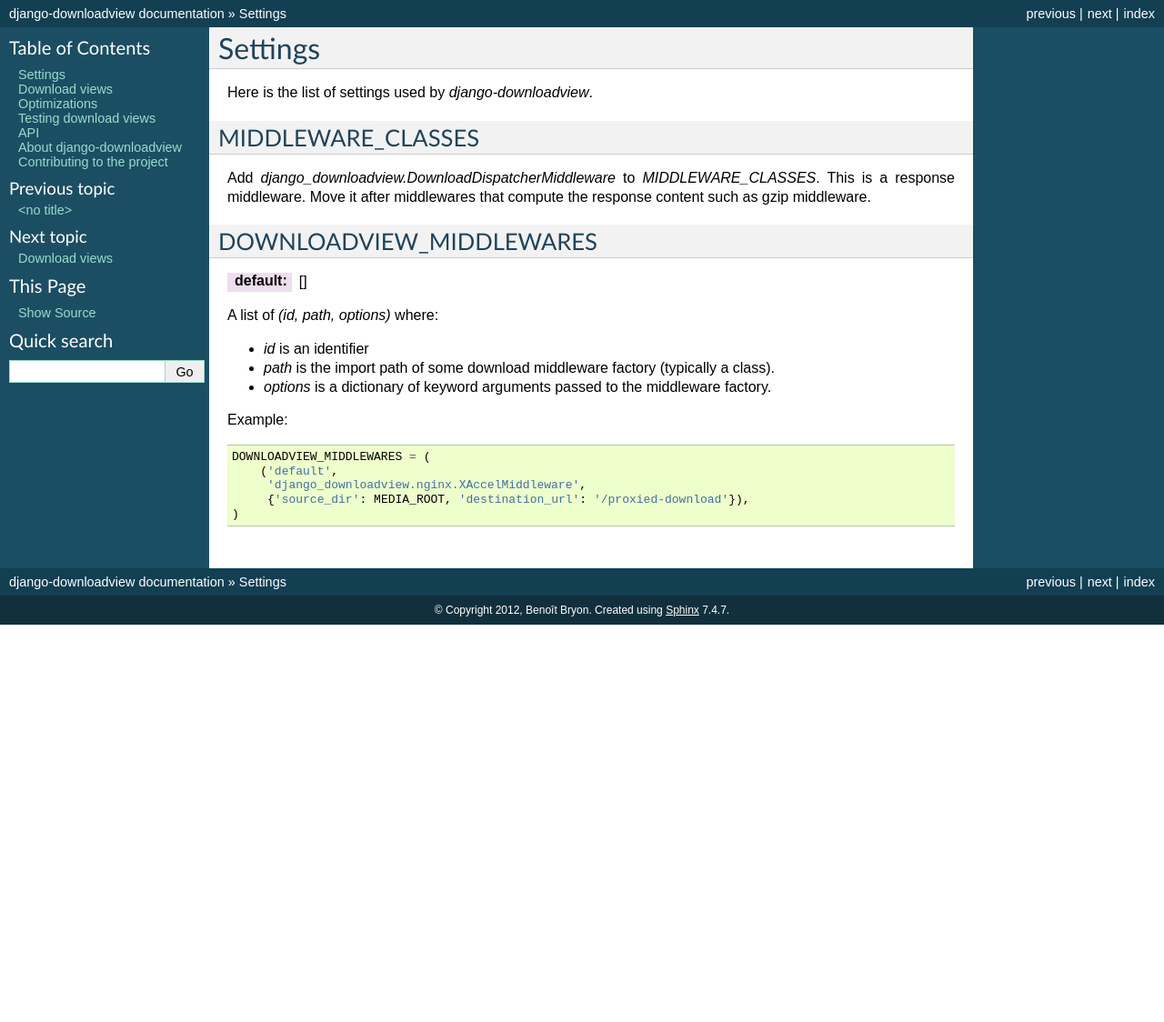
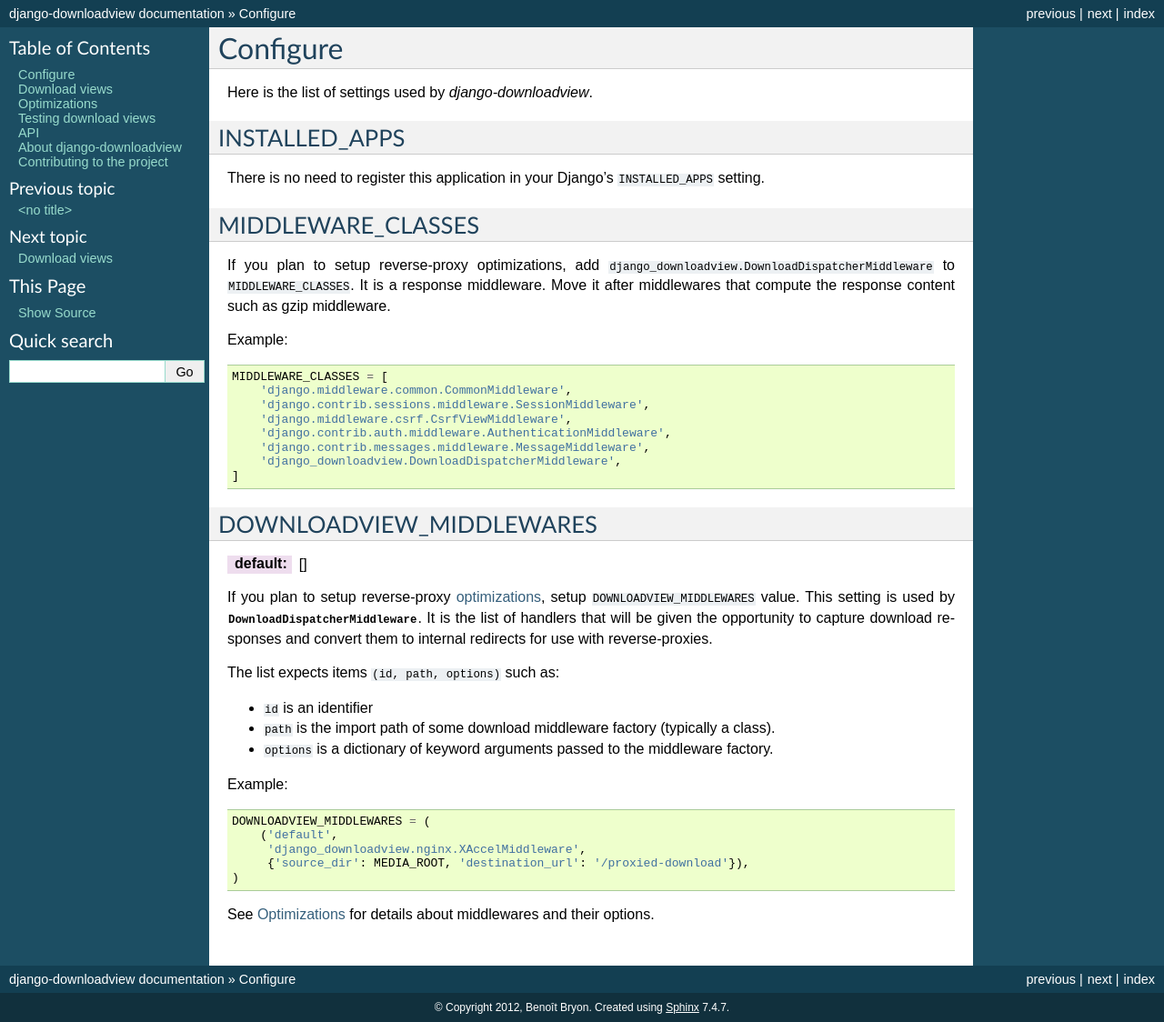
Before and after one commit to jazzband/django-downloadview, a Sphinx documentation site: the page built from docs/settings.txt, in a window 1280 px wide. Shown: the whole page at 91% size. Built offline with Sphinx 7.4.7, drawn with Linux system fonts in a browser that asks for light colours; the version number could not be read and is left out; before the commit the page ends 900 px from its top, so only the background shows below that.

Commit message:
Refs #25, refs #39 - Simplified INSTALL, reviewed docs/settings.txt.

```diff
--- a/docs/settings.txt
+++ b/docs/settings.txt
@@ -1,17 +1,39 @@
-########
-Settings
-########
+#########
+Configure
+#########
 
 Here is the list of settings used by `django-downloadview`.
+
+
+**************
+INSTALLED_APPS
+**************
+
+There is no need to register this application in your Django's
+``INSTALLED_APPS`` setting.
 
 
 ******************
 MIDDLEWARE_CLASSES
 ******************
 
-Add `django_downloadview.DownloadDispatcherMiddleware` to `MIDDLEWARE_CLASSES`.
-This is a response middleware. Move it after middlewares that compute the
+If you plan to setup reverse-proxy optimizations, add
+``django_downloadview.DownloadDispatcherMiddleware`` to ``MIDDLEWARE_CLASSES``.
+It is a response middleware. Move it after middlewares that compute the
 response content such as gzip middleware.
+
+Example:
+
+.. code:: python
+
+   MIDDLEWARE_CLASSES = [
+       'django.middleware.common.CommonMiddleware',
+       'django.contrib.sessions.middleware.SessionMiddleware',
+       'django.middleware.csrf.CsrfViewMiddleware',
+       'django.contrib.auth.middleware.AuthenticationMiddleware',
+       'django.contrib.messages.middleware.MessageMiddleware',
+       'django_downloadview.DownloadDispatcherMiddleware',
+   ]
 
 
 ************************
@@ -20,12 +42,19 @@
 
 :default: []
 
-A list of `(id, path, options)` where:
+If you plan to setup reverse-proxy :doc:`optimizations </optimizations/index>`,
+setup ``DOWNLOADVIEW_MIDDLEWARES`` value. This setting is used by
+:py:class:`~django_downloadview.middlewares.DownloadDispatcherMiddleware`.
+It is the list of handlers that will be given the opportunity to capture
+download responses and convert them to internal redirects for use with
+reverse-proxies.
 
-* `id` is an identifier
-* `path` is the import path of some download middleware factory (typically a
+The list expects items ``(id, path, options)`` such as:
+
+* ``id`` is an identifier
+* ``path`` is the import path of some download middleware factory (typically a
   class).
-* `options` is a dictionary of keyword arguments passed to the middleware
+* ``options`` is a dictionary of keyword arguments passed to the middleware
   factory.
 
 Example:
@@ -37,3 +66,6 @@
         'django_downloadview.nginx.XAccelMiddleware',
         {'source_dir': MEDIA_ROOT, 'destination_url': '/proxied-download'}),
    )
+
+See :doc:`/optimizations/index` for details about middlewares and their
+options.
```
Also changed, not shown: 1 other file.
